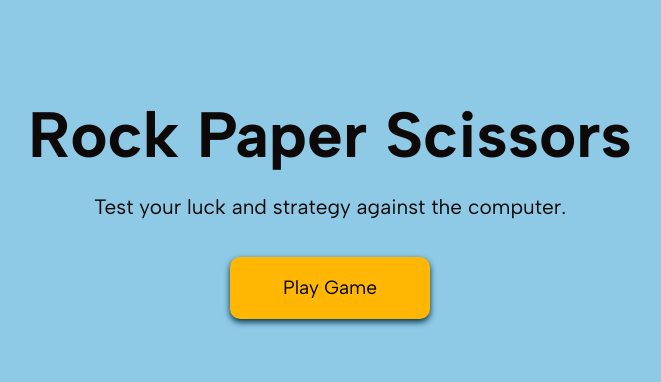
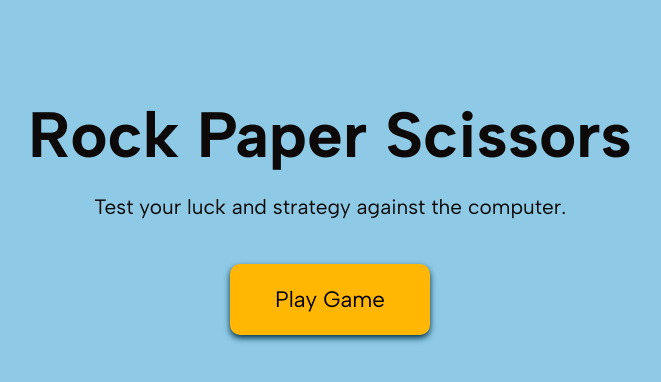
Before and after one commit to louiseka/rock-paper-scissors, a React (Vite) app: page / in a window 1280 px wide. Shown: the top 382 px of the page, without its empty margins (310-971 px from the left). Built offline with nearby package versions, Linux system fonts and the light colour scheme.

Commit message:
styling update

```diff
--- a/src/index.css
+++ b/src/index.css
@@ -46,7 +46,7 @@ p {
   display: flex;
   align-items: center;
   justify-content: center;
-  font-size: 1.25rem;
+  font-size: 1.15rem;
   border-bottom: 0.5px solid #0c0908;
   padding: 1em 0;
   margin: 0 6em
@@ -75,7 +75,7 @@ button {
   align-items: center;
   border-radius: 10px;
   box-shadow: 0px 3px 6px #023047;
-  font-size: 1.2rem;
+  font-size: 1.4rem;
   width: 200px;
   padding: 1em 1.5em;
 }
```
